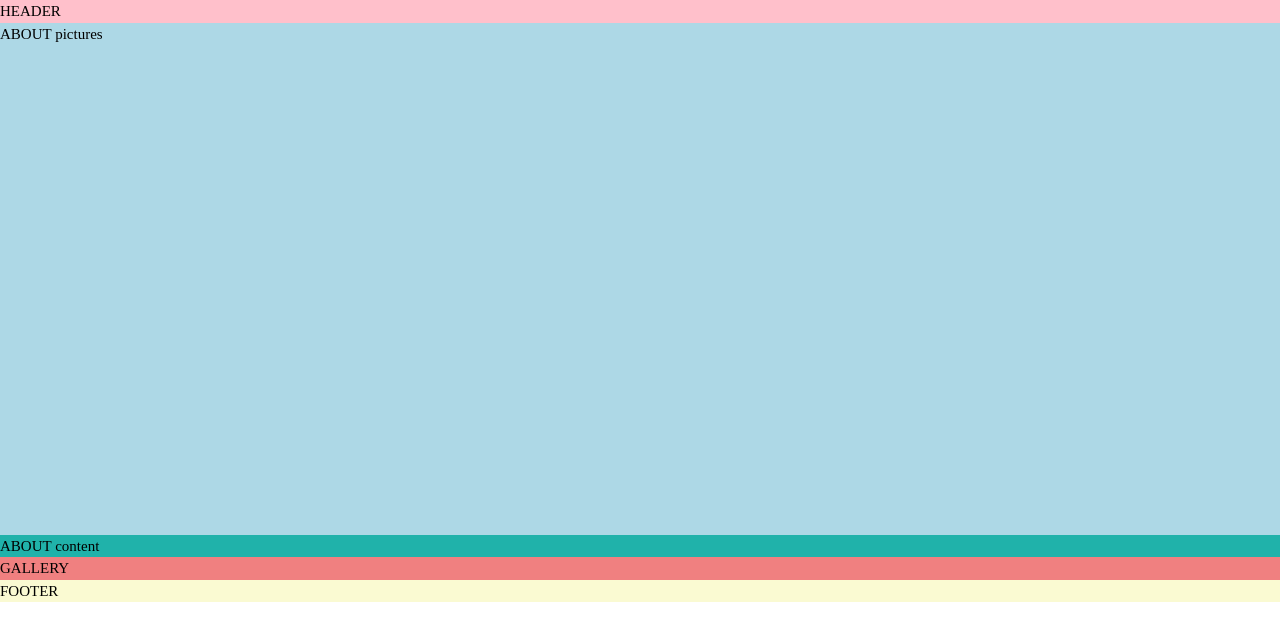
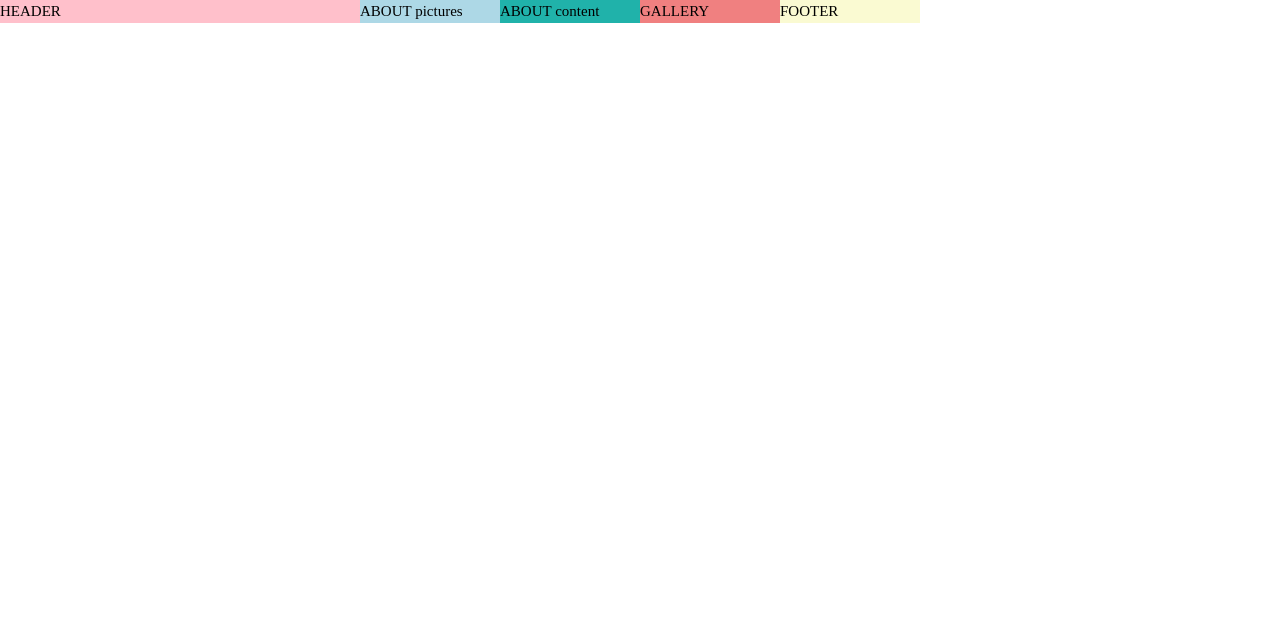
Before and after one commit to nicole-nam/loopstudios, a plain HTML site: page index.html in a window 1280 px wide. Drawn offline with Linux system fonts and the light colour scheme.

Commit message:
add grid column tracks

```diff
--- a/sass/_base.scss
+++ b/sass/_base.scss
@@ -26,4 +26,5 @@ body {
 .container {
   display: grid;
   grid-template-rows: min-content 40vw repeat(2, min-content);
+  grid-template-columns: 1fr repeat(4, minmax(min-content, 14rem)) 1fr;
 }
--- a/sass/_footer.scss
+++ b/sass/_footer.scss
@@ -1,3 +1,3 @@
-.footer{
-    background-color: lightgoldenrodyellow;
+.footer {
+  background-color: lightgoldenrodyellow;
 }
--- a/sass/_header.scss
+++ b/sass/_header.scss
@@ -1,3 +1,4 @@
 .header{
     background-color: pink;
+
 }
```
Also changed, not shown: sass/_about.scss (+6 -6 lines), sass/main.css, 1 other file.
